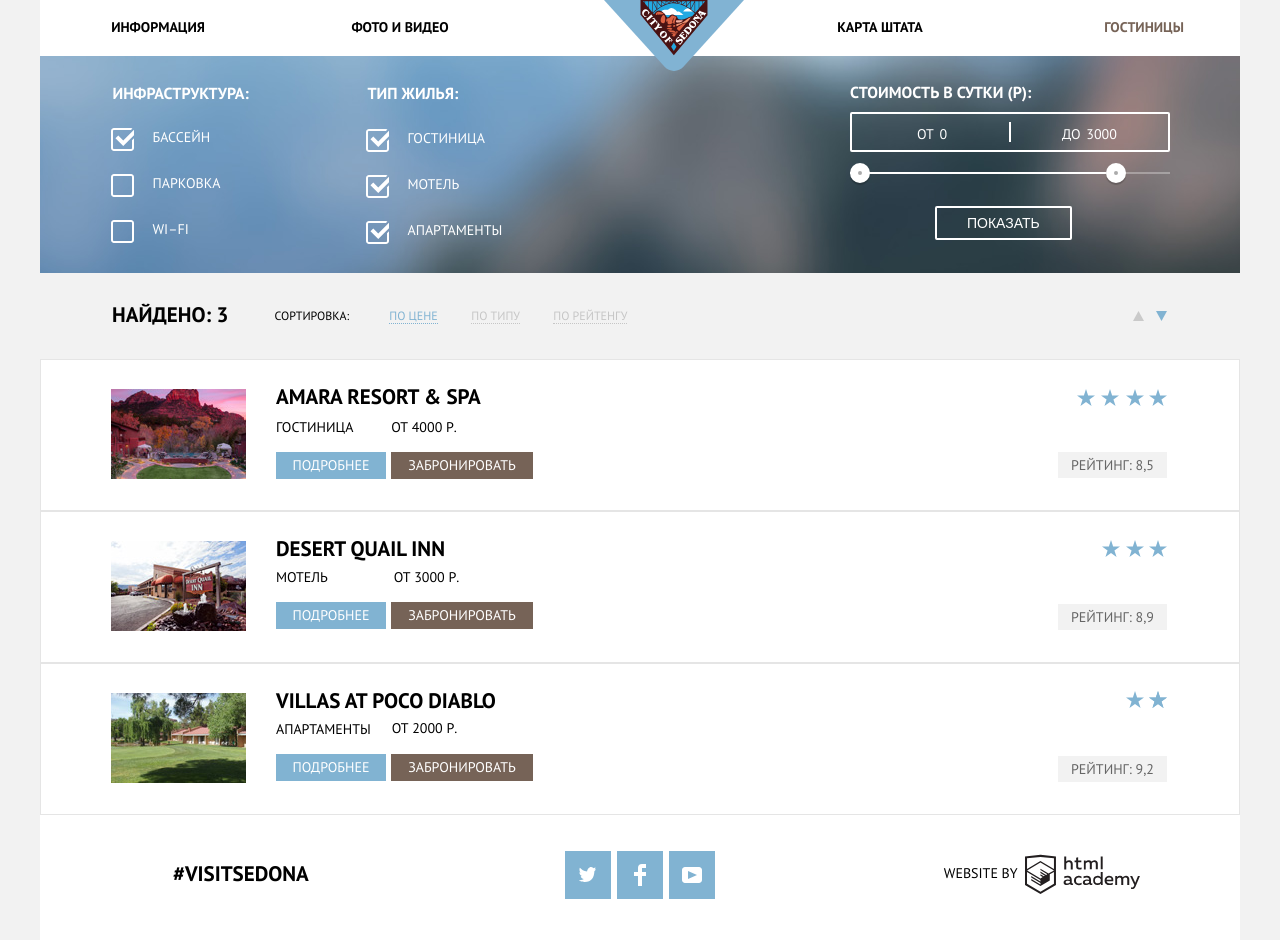
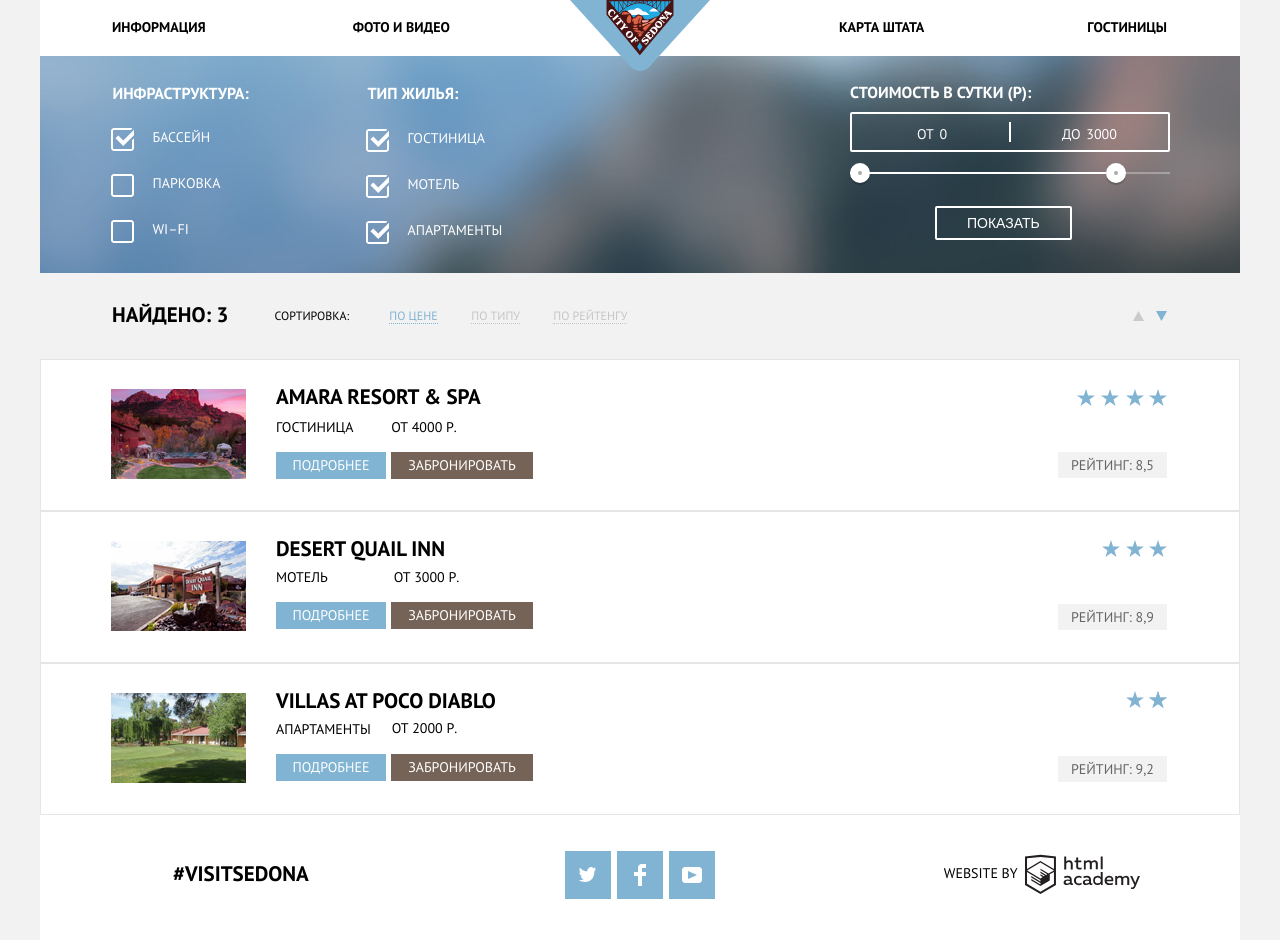
Before and after one commit to Kabanchik86/933207-sedona-24, a plain HTML site: page hotels.html in a window 1280 px wide. Drawn offline with Linux system fonts and the light colour scheme.

Commit message:
25.03 (sedona)

```diff
--- a/css/style.css
+++ b/css/style.css
@@ -2,16 +2,18 @@ body{margin:0;padding:0;font-family:'PT Sans',Arial,sans-serif;font-size:14px;li
 a{text-decoration:none}
 .visually-hidden:not(:focus):not(:active),input[type="checkbox"].visually-hidden,input[type="button"].visually-hidden,input[type="radio"].visually-hidden{position:absolute;width:1px;height:1px;margin:-1px;border:0;padding:0;white-space:nowrap;clip-path:inset (100%);clip:rect(0 0 0 0);overflow:hidden}
 img{max-width:100%;height:auto}
-.main-navigation-logo{width:244px;text-align:center;z-index:1; position: absolute; left:552px}
-.main-navigation{width:1200px;color:#000;background-color:#fff;display:flex;margin:auto}
-.first-site-nav{padding:0;margin:0;list-style:none;order:0;width:478px;display:flex;text-align:center;padding-top:14px}
-.first-site-nav a{color:#000;display:block; width: 100px;}
-.info{padding-left:68px;font-weight:700; padding-bottom: 16px;}
-.photo_video{padding-left:142px;font-weight:700; padding-bottom: 16px;}
-.map{padding-left:380px;font-weight:700; padding-bottom: 16px;}
-.hotels{padding-left:148px;font-weight:700; padding-bottom: 16px;}
-.main-photo{width:1200px;padding-top:76px;padding-bottom:80px;align-items:center;background:#ffffff url(../img/background.jpg);background-position:50% 21%;background-repeat:no-repeat;display:flex;flex-direction:column;position:relative;margin:auto}
-.main-photo::after{content:"";background-image:url(../img/intro-mask.svg);background-repeat:no-repeat;background-position:0 0;position:absolute;width:1200px;height:59px;bottom:-3px}
+.main-navigation-logo{width:244px;height:56px;order:1;text-align:center;z-index:1}
+.main-navigation{width:1200px;height:56px;color:#000;background-color:#fff;display:flex;margin:auto}
+.first-site-nav{padding:0;margin:0;list-style:none;order:0;width:478px;height:56px;display:flex;text-align:center;padding-top:14px}
+.first-site-nav a{color:#000;display:block}
+.info{padding-left:72px;font-weight:700}
+.photo_video{padding-left:147px;font-weight:700}
+.second-site-nav{padding:0;margin:0;list-style:none;order:2;width:478px;height:56px;display:flex;text-align:center;padding-top:14px}
+.map{padding-left:77px;font-weight:700}
+.hotels{padding-left:163px;font-weight:700}
+.second-site-nav a{color:#000;display:block}
+.main-photo{width:1200px;padding-top:76px;padding-bottom:80px;align-items:center;background:#ffffff url(../img/background.jpg);background-position:50% 21%;background-repeat:no-repeat;display:flex;flex-direction:column;position:relative;margin:auto;}
+.main-photo::after{content:"";background-image:url(../img/intro-mask.svg);background-repeat:no-repeat;background-position:0 0;position:absolute;width:1200px;height:59px;bottom:-3px;}
 .main-headline{width:1200px;margin:auto;text-align:center;background-color:#fff;display:flex;flex-direction:column}
 .main-headline h3{width:440px;padding-left:380px;padding-top:38px;font-size:21px;line-height:26px;text-align:center;padding-bottom:6px}
 .main-headline p{margin:0;padding:0;padding-bottom:52px}
--- a/hotels.html
+++ b/hotels.html
@@ -11,14 +11,16 @@
 <body>
   <header class="main-header">
     <nav class="main-navigation">
-      <a class="main-navigation-logo" href="index.html">
+      <a href="index.html" class="main-navigation-logo">
         <img src="img/logo-sedona.svg" width="140" height="71" alt="Логотип города SEDONA">
       </a>
       <ul class="first-site-nav">
         <li class="info"><a href="info.html">Информация</a></li>
         <li class="photo_video"><a href="photo_video.html">Фото и видео</a></li>
+      </ul>
+      <ul class="second-site-nav">
         <li class="map"><a href="map_of_state.html">Карта штата</a></li>
-        <li class="site-nav-current"><a>Гостиницы</a></li>
+        <li class="hotels"><a href="hotels.html">Гостиницы</a></li>
       </ul>
     </nav>
   </header>
```
Also changed, not shown: index.html (+2 -0 lines).
